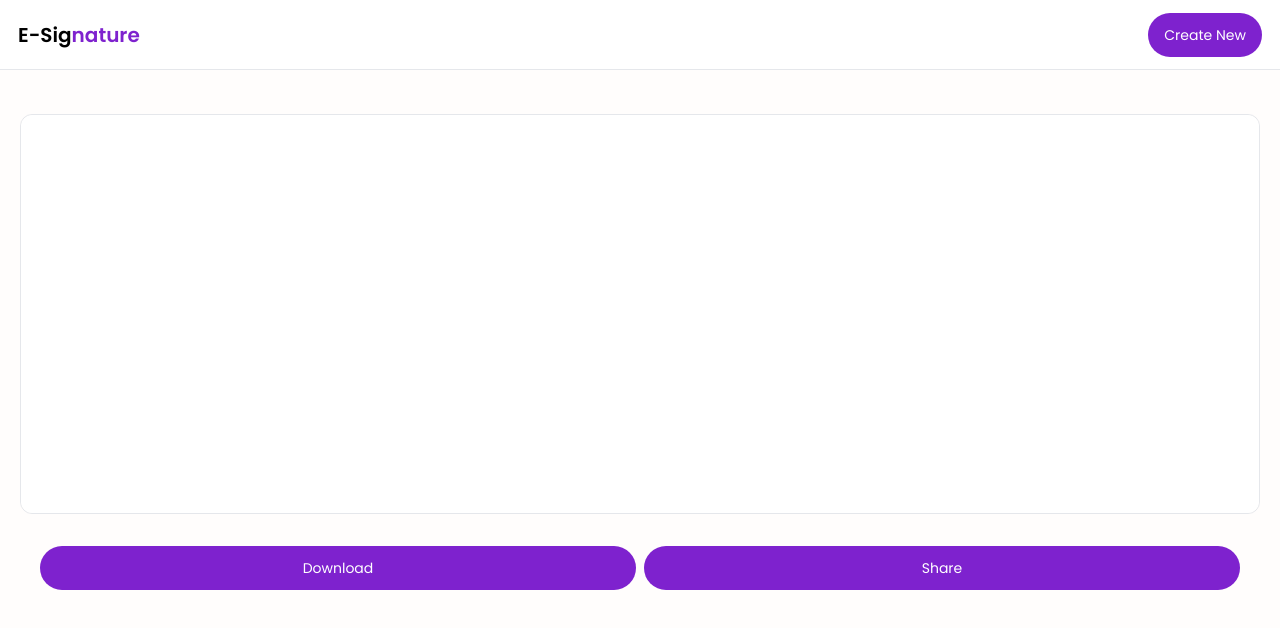
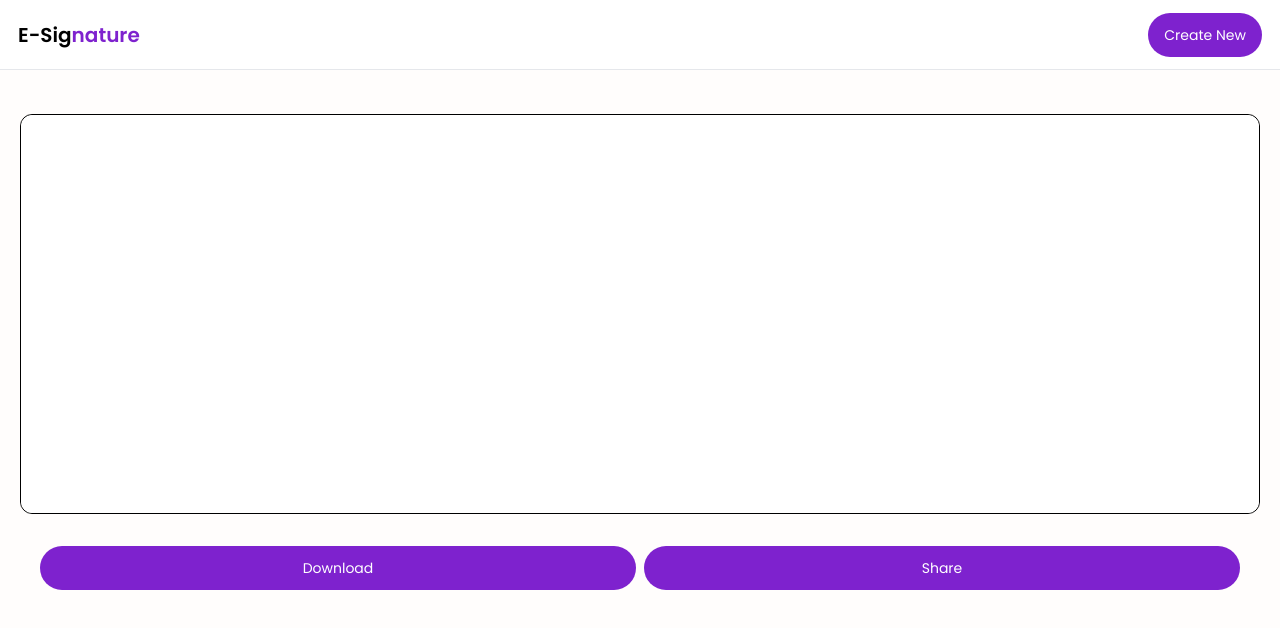
Before and after one commit to damieswayne/h, a Next.js app: page / in a window 1280 px wide. Shown: the top 628 px of the page. Built offline with nearby package versions, Linux system fonts and the light colour scheme.

Commit message:
Update page.jsx

```diff
--- a/app/page.jsx
+++ b/app/page.jsx
@@ -92,7 +92,7 @@ export default function New() {
     return (
         <>
             <div className="box-border p-5">
-                <div className="h-[400px] w-full border rounded-xl">
+                <div className="h-[400px] w-full border border-black rounded-xl">
                     <canvas ref={canvasRef} id="cvna" className='h-full w-full rounded-xl bg-white'></canvas>
                 </div>
                 <div className='m-5 flex gap-2 mt-8'>
```
